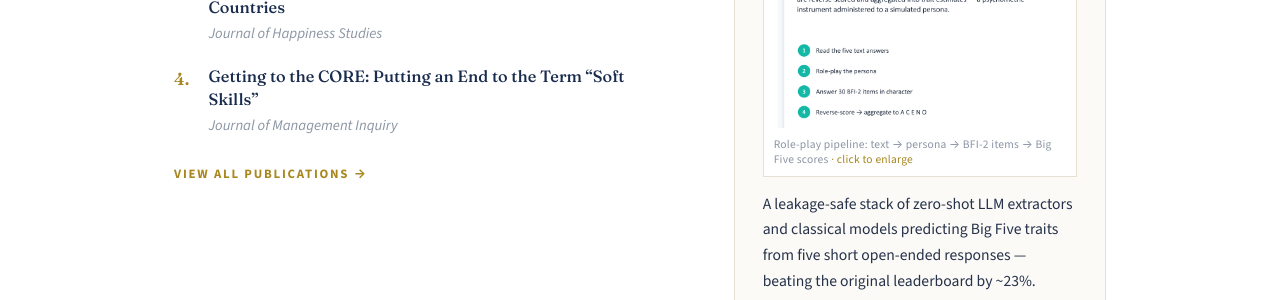
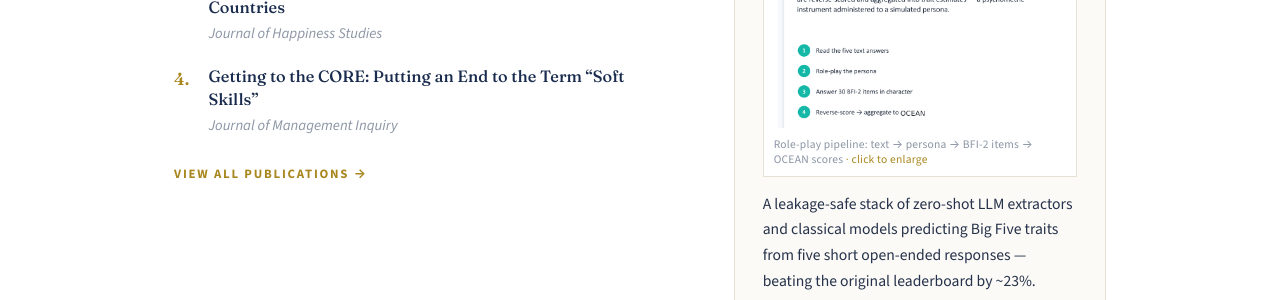
Before and after one commit to mjmonnot/mjmonnot.github.io, a Jekyll site: the page built from index.md, in a window 1280 px wide. Shown: the part 776-1076 px from the top of the page. Built offline with Jekyll 4.4.1, drawn with Linux system fonts in a browser that asks for light colours.

Commit message:
Use OCEAN acronym in 2019 role-play feature figure
Replace the less familiar A C E N O ordering in step 4 with OCEAN
and update the card caption/alt text to match.

Co-authored-by: Matt Monnot <mjmonnot@users.noreply.github.com>

```diff
--- a/index.md
+++ b/index.md
@@ -54,9 +54,9 @@ permalink: /
           <p class="feature-sub">SIOP 2019 Machine Learning Competition &mdash; post-hoc winning solution</p>
           <figure class="feature-figure">
             <a class="feature-figure-link" href="{{ "/assets/images/siop2019-roleplay-steps.png" | relative_url }}" target="_blank" rel="noopener noreferrer" aria-label="Open full-size role-play questionnaire pipeline diagram">
-              <img src="{{ "/assets/images/siop2019-roleplay-steps.png" | relative_url }}" alt="Four-step role-play questionnaire pipeline: read five text answers, role-play the persona, answer 30 BFI-2 items in character, then reverse-score and aggregate to Big Five trait scores." width="920" height="679" loading="lazy">
+              <img src="{{ "/assets/images/siop2019-roleplay-steps.png" | relative_url }}" alt="Four-step role-play questionnaire pipeline: read five text answers, role-play the persona, answer 30 BFI-2 items in character, then reverse-score and aggregate to OCEAN trait scores." width="920" height="679" loading="lazy">
             </a>
-            <figcaption>Role-play pipeline: text &rarr; persona &rarr; BFI-2 items &rarr; Big Five scores <span class="feature-figure-hint">· click to enlarge</span></figcaption>
+            <figcaption>Role-play pipeline: text &rarr; persona &rarr; BFI-2 items &rarr; OCEAN scores <span class="feature-figure-hint">· click to enlarge</span></figcaption>
           </figure>
           <p class="feature-desc">A leakage-safe stack of zero-shot LLM extractors and classical models predicting Big Five traits from five short open-ended responses &mdash; beating the original leaderboard by ~23%.</p>
           <div class="feature-stat">
```
Also changed, not shown: assets/images/siop2019-roleplay-steps.png.
